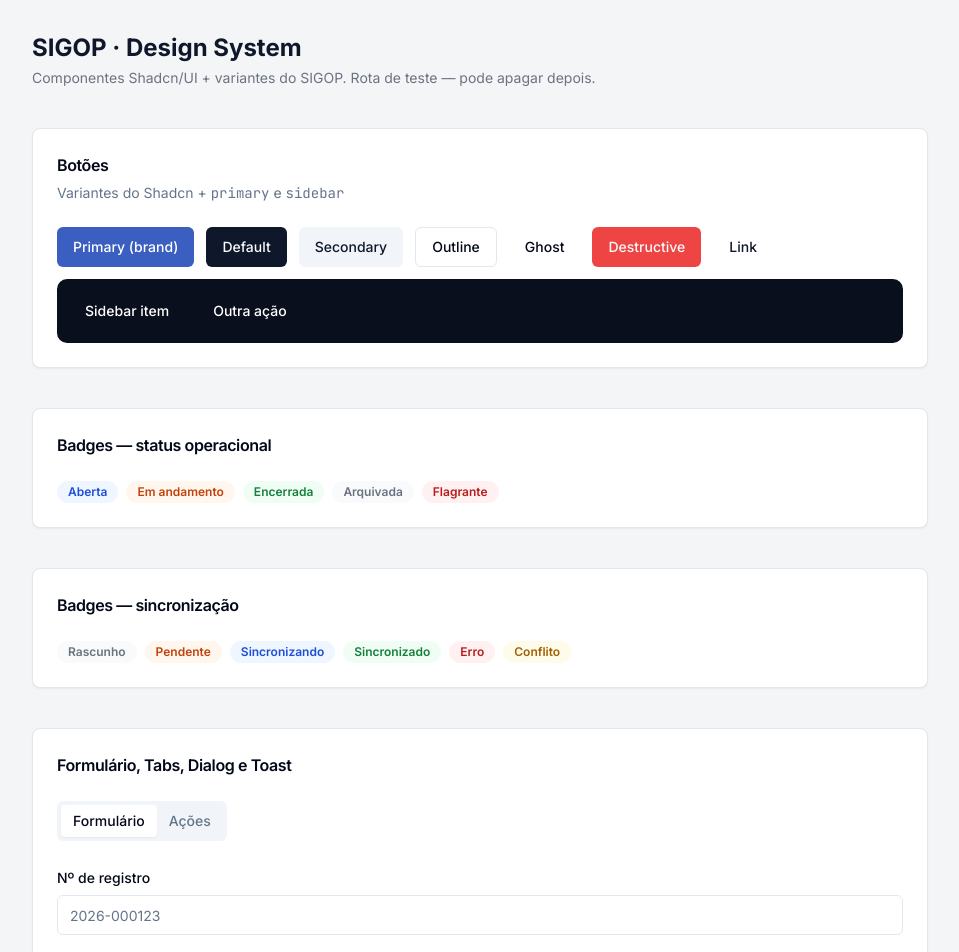
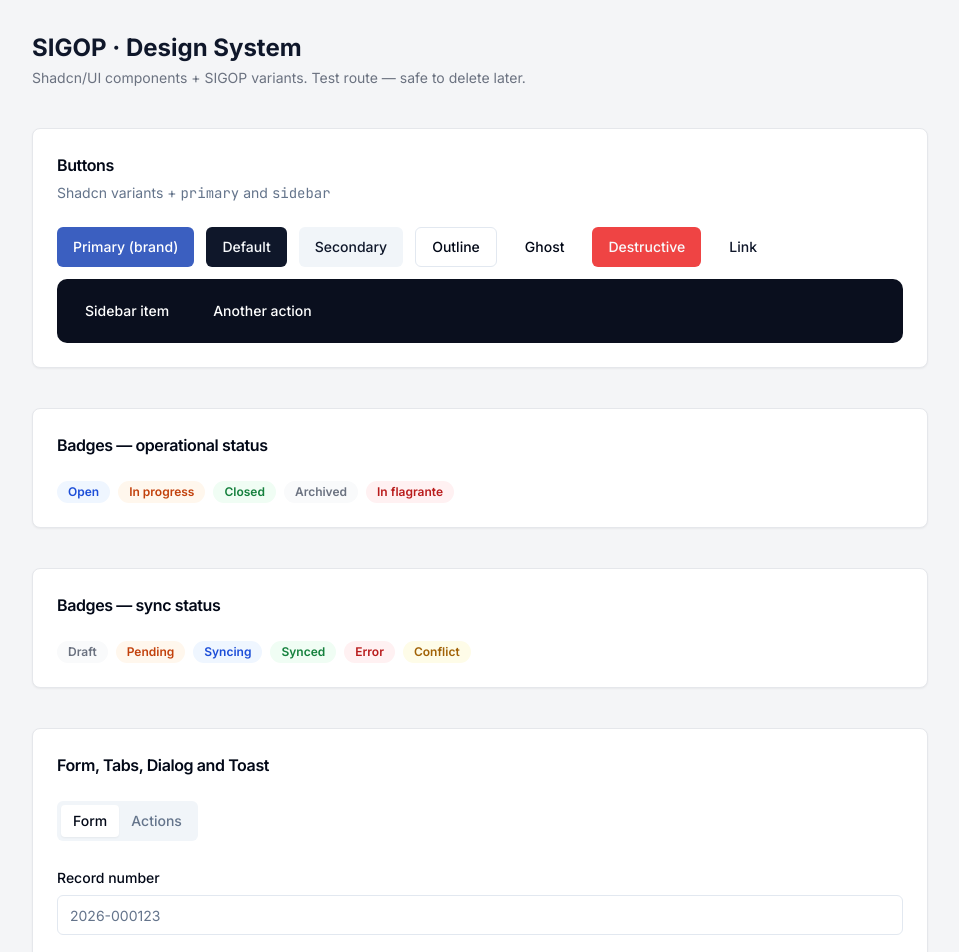
Before and after one commit to AgenciaKoraflow/sigop, a Next.js app: page /showcase in a window 1280 px wide. Shown: the top 952 px of the page, without its empty margins (160-1119 px from the left). Built offline with nearby package versions, Linux system fonts and the light colour scheme.

Commit message:
feat: update UI components and types for English localization

```diff
--- a/app/layout.tsx
+++ b/app/layout.tsx
@@ -14,8 +14,8 @@
 });
 
 export const metadata: Metadata = {
-  title: "Create Next App",
-  description: "Generated by create next app",
+  title: "SIGOP",
+  description: "Operational incident management system",
 };
 
 export default function RootLayout({
--- a/app/showcase/page.tsx
+++ b/app/showcase/page.tsx
@@ -33,14 +33,14 @@
         <header className="space-y-1">
           <h1 className="text-2xl font-bold text-ink">SIGOP · Design System</h1>
           <p className="text-sm text-ink-secondary">
-            Componentes Shadcn/UI + variantes do SIGOP. Rota de teste — pode apagar depois.
+            Shadcn/UI components + SIGOP variants. Test route — safe to delete later.
           </p>
         </header>
 
         <Card>
           <CardHeader>
-            <CardTitle className="text-base">Botões</CardTitle>
-            <CardDescription>Variantes do Shadcn + <code>primary</code> e <code>sidebar</code></CardDescription>
+            <CardTitle className="text-base">Buttons</CardTitle>
+            <CardDescription>Shadcn variants + <code>primary</code> and <code>sidebar</code></CardDescription>
           </CardHeader>
           <CardContent className="flex flex-wrap items-center gap-3">
             <Button variant="primary">Primary (brand)</Button>
@@ -52,68 +52,68 @@
             <Button variant="link">Link</Button>
             <div className="flex w-full gap-3 rounded-icon bg-sidebar p-3">
               <Button variant="sidebar">Sidebar item</Button>
-              <Button variant="sidebar">Outra ação</Button>
+              <Button variant="sidebar">Another action</Button>
             </div>
           </CardContent>
         </Card>
 
         <Card>
           <CardHeader>
-            <CardTitle className="text-base">Badges — status operacional</CardTitle>
+            <CardTitle className="text-base">Badges — operational status</CardTitle>
           </CardHeader>
           <CardContent className="flex flex-wrap gap-2">
-            <Badge variant="aberta">Aberta</Badge>
-            <Badge variant="em_andamento">Em andamento</Badge>
-            <Badge variant="encerrada">Encerrada</Badge>
-            <Badge variant="arquivada">Arquivada</Badge>
-            <Badge variant="flagrante">Flagrante</Badge>
+            <Badge variant="open">Open</Badge>
+            <Badge variant="in_progress">In progress</Badge>
+            <Badge variant="closed">Closed</Badge>
+            <Badge variant="archived">Archived</Badge>
+            <Badge variant="in_flagrante">In flagrante</Badge>
           </CardContent>
         </Card>
 
         <Card>
           <CardHeader>
-            <CardTitle className="text-base">Badges — sincronização</CardTitle>
+            <CardTitle className="text-base">Badges — sync status</CardTitle>
           </CardHeader>
           <CardContent className="flex flex-wrap gap-2">
-            <Badge variant="rascunho">Rascunho</Badge>
-            <Badge variant="pendente">Pendente</Badge>
-            <Badge variant="sincronizando">Sincronizando</Badge>
-            <Badge variant="sincronizado">Sincronizado</Badge>
-            <Badge variant="erro">Erro</Badge>
-            <Badge variant="conflito">Conflito</Badge>
+            <Badge variant="draft">Draft</Badge>
+            <Badge variant="pending">Pending</Badge>
+            <Badge variant="syncing">Syncing</Badge>
+            <Badge variant="synced">Synced</Badge>
+            <Badge variant="error">Error</Badge>
+            <Badge variant="conflict">Conflict</Badge>
           </CardContent>
         </Card>
 
         <Card>
           <CardHeader>
-            <CardTitle className="text-base">Formulário, Tabs, Dialog e Toast</CardTitle>
+            <CardTitle className="text-base">Form, Tabs, Dialog and Toast</CardTitle>
           </CardHeader>
           <CardContent>
             <Tabs defaultValue="form">
               <TabsList>
-                <TabsTrigger value="form">Formulário</TabsTrigger>
-                <TabsTrigger value="acoes">Ações</TabsTrigger>
+                <TabsTrigger value="form">Form</TabsTrigger>
+                <TabsTrigger value="actions">Actions</TabsTrigger>
               </TabsList>
               <TabsContent value="form" className="space-y-3 pt-4">
                 <div className="space-y-1.5">
-                  <Label htmlFor="reg">Nº de registro</Label>
-                  <Input id="reg" placeholder="2026-000123" />
+                  <Label htmlFor="record-number">Record number</Label>
+                  <Input id="record-number" placeholder="2026-000123" />
                 </div>
                 <div className="space-y-1.5">
-                  <Label htmlFor="resp">Responsável</Label>
-                  <Input id="resp" placeholder="Nome do agente" />
+                  <Label htmlFor="assignee">Assignee</Label>
+                  <Input id="assignee" placeholder="Agent name" />
                 </div>
               </TabsContent>
-              <TabsContent value="acoes" className="flex flex-wrap gap-3 pt-4">
+              <TabsContent value="actions" className="flex flex-wrap gap-3 pt-4">
                 <Dialog>
                   <DialogTrigger asChild>
-                    <Button variant="primary">Abrir dialog</Button>
+                    <Button variant="primary">Open dialog</Button>
                   </DialogTrigger>
                   <DialogContent>
                     <DialogHeader>
-                      <DialogTitle>Encerrar ocorrência</DialogTitle>
+                      <DialogTitle>Close incident</DialogTitle>
                       <DialogDescription>
-                        Confirma o encerramento? Essa ação pode ser revertida por um supervisor.
+                        Confirm closing this incident? A supervisor can revert this action.
                       </DialogDescription>
                     </DialogHeader>
                   </DialogContent>
@@ -122,12 +122,12 @@
                   variant="outline"
                   onClick={() =>
                     toast({
-                      title: "Sincronizado",
-                      description: "3 ocorrências enviadas ao servidor.",
+                      title: "Synced",
+                      description: "3 incidents sent to the server.",
                     })
                   }
                 >
-                  Disparar toast
+                  Trigger toast
                 </Button>
               </TabsContent>
             </Tabs>
--- a/components/ui/badge.tsx
+++ b/components/ui/badge.tsx
@@ -16,31 +16,31 @@
           "border-transparent bg-destructive text-destructive-foreground hover:bg-destructive/80",
         outline: "text-foreground",
 
-        // --- SIGOP · status operacional da ocorrência ----------------
-        aberta:
-          "border-transparent bg-status-aberta-bg text-status-aberta-text",
-        em_andamento:
-          "border-transparent bg-status-andamento-bg text-status-andamento-text",
-        encerrada:
-          "border-transparent bg-status-encerrada-bg text-status-encerrada-text",
-        arquivada:
-          "border-transparent bg-status-arquivada-bg text-status-arquivada-text",
-        flagrante:
-          "border-transparent bg-status-flagrante-bg text-status-flagrante-text",
+        // --- SIGOP · incident operational status ---------------------
+        open:
+          "border-transparent bg-status-open-bg text-status-open-text",
+        in_progress:
+          "border-transparent bg-status-in-progress-bg text-status-in-progress-text",
+        closed:
+          "border-transparent bg-status-closed-bg text-status-closed-text",
+        archived:
+          "border-transparent bg-status-archived-bg text-status-archived-text",
+        in_flagrante:
+          "border-transparent bg-status-in-flagrante-bg text-status-in-flagrante-text",
 
-        // --- SIGOP · status de sincronização (offline-first) ---------
-        rascunho:
-          "border-transparent bg-sync-rascunho-bg text-sync-rascunho-text",
-        pendente:
-          "border-transparent bg-sync-pendente-bg text-sync-pendente-text",
-        sincronizando:
-          "border-transparent bg-sync-sincronizando-bg text-sync-sincronizando-text",
-        sincronizado:
-          "border-transparent bg-sync-sincronizado-bg text-sync-sincronizado-text",
-        erro:
-          "border-transparent bg-sync-erro-bg text-sync-erro-text",
-        conflito:
-          "border-transparent bg-sync-conflito-bg text-sync-conflito-text",
+        // --- SIGOP · sync status (offline-first) ---------------------
+        draft:
+          "border-transparent bg-sync-draft-bg text-sync-draft-text",
+        pending:
+          "border-transparent bg-sync-pending-bg text-sync-pending-text",
+        syncing:
+          "border-transparent bg-sync-syncing-bg text-sync-syncing-text",
+        synced:
+          "border-transparent bg-sync-synced-bg text-sync-synced-text",
+        error:
+          "border-transparent bg-sync-error-bg text-sync-error-text",
+        conflict:
+          "border-transparent bg-sync-conflict-bg text-sync-conflict-text",
       },
     },
     defaultVariants: {
--- a/components/ui/button.tsx
+++ b/components/ui/button.tsx
@@ -18,11 +18,11 @@
           "bg-secondary text-secondary-foreground hover:bg-secondary/80",
         ghost: "hover:bg-accent hover:text-accent-foreground",
         link: "text-primary underline-offset-4 hover:underline",
-        // --- Design system SIGOP -------------------------------------
-        // Ação principal — azul royal da marca
+        // --- SIGOP design system ------------------------------------
+        // Primary action — brand royal blue
         primary:
           "bg-brand text-white hover:bg-brand-hover focus-visible:ring-brand",
-        // Botão dentro da sidebar escura
+        // Button inside the dark sidebar
         sidebar:
           "bg-transparent text-sidebar-text hover:bg-sidebar-hover hover:text-sidebar-text focus-visible:ring-sidebar-border focus-visible:ring-offset-sidebar",
       },
--- a/components/ui/index.ts
+++ b/components/ui/index.ts
@@ -1,5 +1,5 @@
-// Barrel de componentes Shadcn/UI do SIGOP.
-// Facilita imports: `import { Button, Badge, Dialog } from "@/components/ui"`
+// Barrel file for SIGOP's Shadcn/UI components.
+// Simplifies imports: `import { Button, Badge, Dialog } from "@/components/ui"`
 
 export * from "./alert"
 export * from "./avatar"
@@ -30,5 +30,5 @@
 export * from "./toaster"
 export * from "./tooltip"
 
-// Hook do sistema de toast (vive em hooks/, re-exportado aqui por conveniência)
+// Toast system hook (lives in hooks/, re-exported here for convenience)
 export { useToast, toast } from "@/hooks/use-toast"
--- a/tailwind.config.ts
+++ b/tailwind.config.ts
@@ -13,7 +13,7 @@
       colors: {
         // ---------------------------------------------------------------
         // Shadcn/UI — tokens (base color: Slate, CSS variables)
-        // Consumidos pelos componentes de components/ui.
+        // Consumed by the components in components/ui.
         // ---------------------------------------------------------------
         border: 'hsl(var(--border))',
         input: 'hsl(var(--input))',
@@ -57,9 +57,9 @@
         },
 
         // ---------------------------------------------------------------
-        // Design system SIGOP
+        // SIGOP design system
         // ---------------------------------------------------------------
-        // Sidebar (sempre escura)
+        // Sidebar (always dark)
         sidebar: {
           DEFAULT:  '#0a0f1e',
           mid:      '#0d1526',
@@ -70,53 +70,53 @@
           muted:    '#8892a4',
           icon:     '#6b7fa8',
         },
-        // Cor de ação principal — azul royal
+        // Primary action color — royal blue
         brand: {
           DEFAULT:  '#3b5fc0',
           hover:    '#2d4fa8',
           light:    '#eff6ff',
           ring:     'rgba(59,95,192,0.15)',
         },
-        // Área de conteúdo
+        // Content area
         content: {
           bg:       '#f4f5f7',
           surface:  '#ffffff',
           border:   '#e5e7eb',
           divider:  '#f0f1f3',
         },
-        // Texto
+        // Text
         ink: {
           DEFAULT:  '#0f172a',
           secondary:'#6b7280',
           muted:    '#9ca3af',
         },
-        // Status operacional
+        // Operational status
         status: {
-          'aberta-bg':       '#eff6ff',
-          'aberta-text':     '#1d4ed8',
-          'andamento-bg':    '#fff7ed',
-          'andamento-text':  '#c2410c',
-          'encerrada-bg':    '#f0fdf4',
-          'encerrada-text':  '#15803d',
-          'arquivada-bg':    '#f9fafb',
-          'arquivada-text':  '#6b7280',
-          'flagrante-bg':    '#fff1f2',
-          'flagrante-text':  '#b91c1c',
+          'open-bg':            '#eff6ff',
+          'open-text':          '#1d4ed8',
+          'in-progress-bg':     '#fff7ed',
+          'in-progress-text':   '#c2410c',
+          'closed-bg':          '#f0fdf4',
+          'closed-text':        '#15803d',
+          'archived-bg':        '#f9fafb',
+          'archived-text':      '#6b7280',
+          'in-flagrante-bg':    '#fff1f2',
+          'in-flagrante-text':  '#b91c1c',
         },
-        // Status de sincronização (offline-first)
+        // Sync status (offline-first)
         sync: {
-          'rascunho-bg':      '#f9fafb',
-          'rascunho-text':    '#6b7280',
-          'pendente-bg':      '#fff7ed',
-          'pendente-text':    '#c2410c',
-          'sincronizando-bg': '#eff6ff',
-          'sincronizando-text': '#1d4ed8',
-          'sincronizado-bg':  '#f0fdf4',
-          'sincronizado-text': '#15803d',
-          'erro-bg':          '#fff1f2',
-          'erro-text':        '#b91c1c',
-          'conflito-bg':      '#fefce8',
-          'conflito-text':    '#a16207',
+          'draft-bg':      '#f9fafb',
+          'draft-text':    '#6b7280',
+          'pending-bg':    '#fff7ed',
+          'pending-text':  '#c2410c',
+          'syncing-bg':    '#eff6ff',
+          'syncing-text':  '#1d4ed8',
+          'synced-bg':     '#f0fdf4',
+          'synced-text':   '#15803d',
+          'error-bg':      '#fff1f2',
+          'error-text':    '#b91c1c',
+          'conflict-bg':   '#fefce8',
+          'conflict-text': '#a16207',
         },
         // KPI card icons
         kpi: {
@@ -133,7 +133,7 @@
           'sla-bg':       '#f0fdf4',
           'sla-icon':     '#22c55e',
         },
-        // Semânticos globais
+        // Global semantic colors
         success:  '#16a34a',
         warning:  '#d97706',
         danger:   '#dc2626',
```
Also changed, not shown: app/globals.css (+5 -5 lines), types/app.types.ts (+8 -8 lines).
